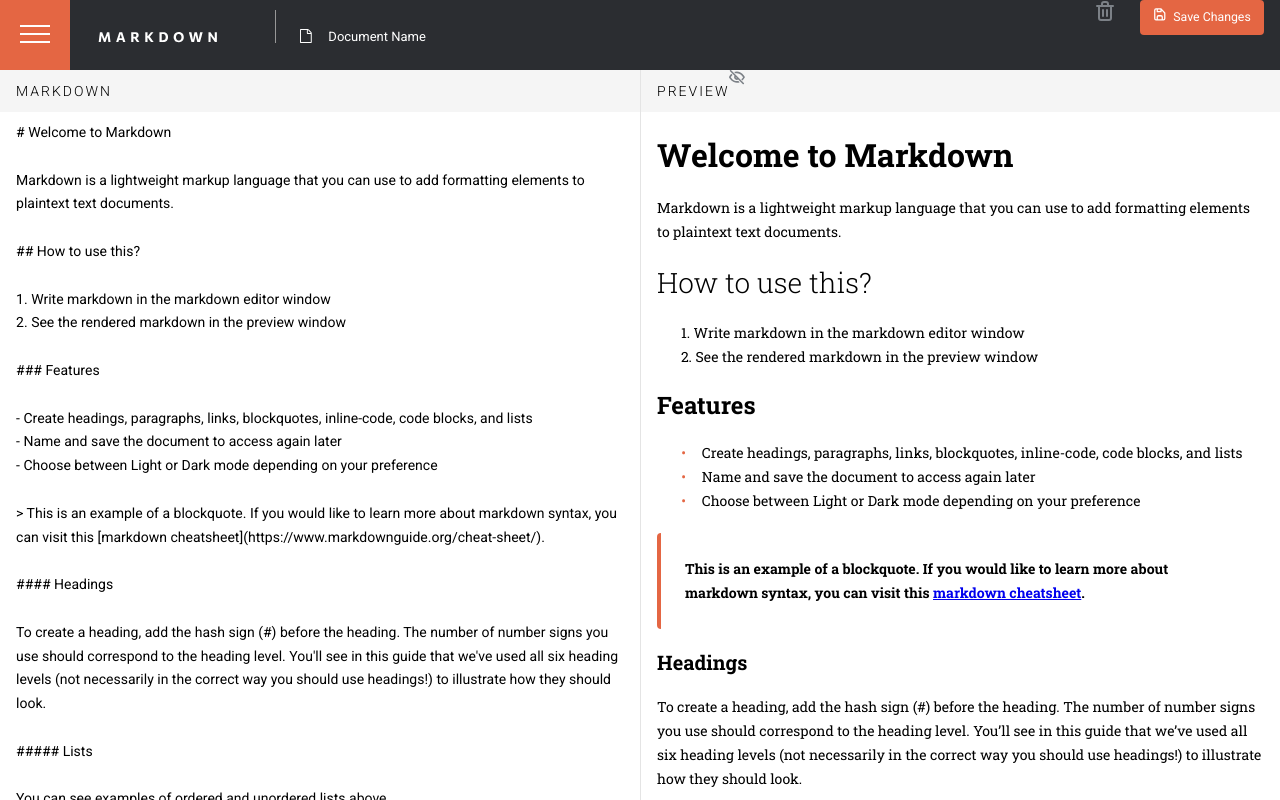
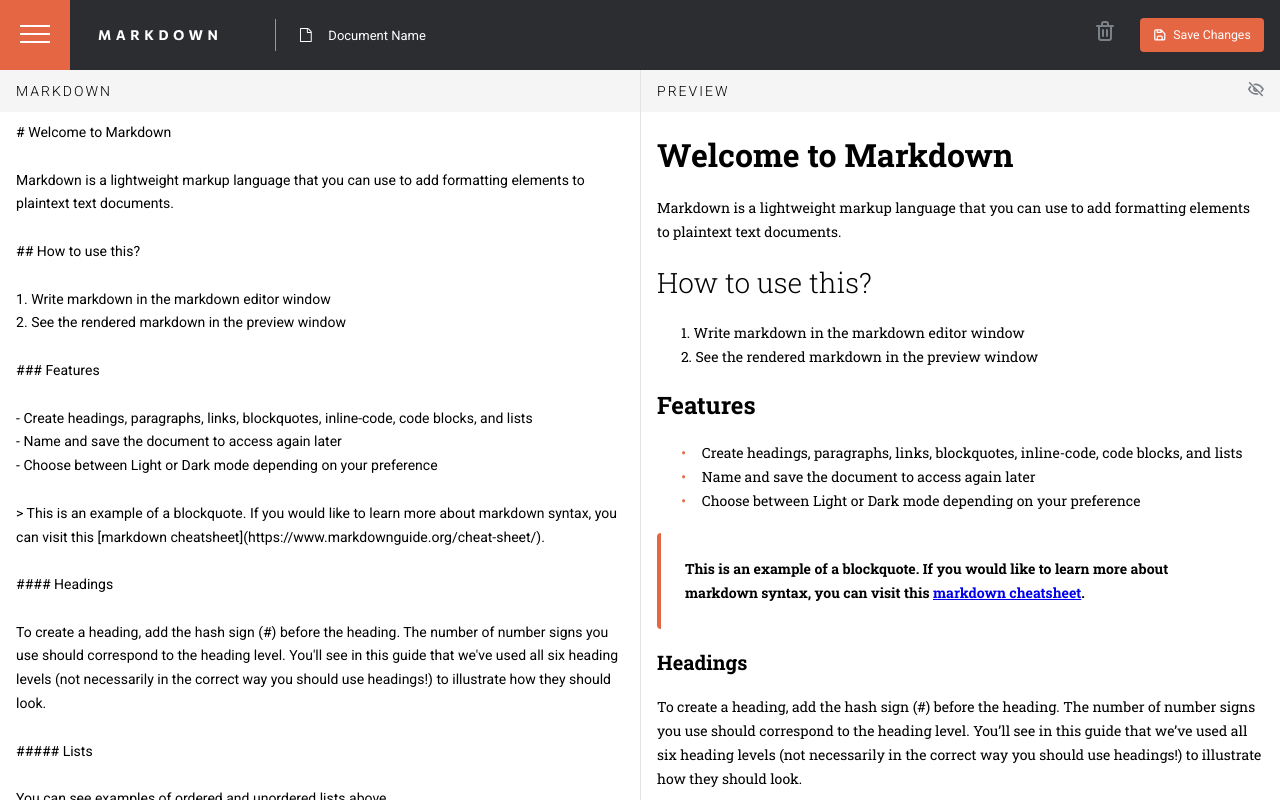
Before and after one commit to bradleyhop/frontend-mentor-in-browser-markdown-editor, a Vue app: page / in a window 1280 px wide. Shown: the top 800 px of the page. Built offline with nearby package versions, Linux system fonts and the light colour scheme.

Commit message:
fix app bar and sidebar; styling

```diff
--- a/index.html
+++ b/index.html
@@ -2,13 +2,14 @@
 <html lang="en">
   <head>
     <meta charset="UTF-8" />
+    <meta name="viewport" content="width=device-width, initial-scale=1.0" />
+
     <link
       rel="icon"
       type="image/png"
       sizes="32x32"
       href="src/assets/favicon-32x32.png"
     />
-    <meta name="viewport" content="width=device-width, initial-scale=1.0" />
 
     <title>Frontend Mentor | In-browser markdown editor</title>
 
@@ -16,7 +17,7 @@
     <link rel="preconnect" href="https://fonts.googleapis.com" />
     <link rel="preconnect" href="https://fonts.gstatic.com" crossorigin />
     <link
-      href="https://fonts.googleapis.com/css2?family=Roboto+Mono&family=Roboto+Slab:wght@300;400;700&family=Roboto:wght@300;400&display=swap"
+      href="https://fonts.googleapis.com/css2?family=Roboto+Mono&family=Roboto+Slab:wght@300;400;500;700&family=Roboto:wght@300;400&display=swap"
       rel="stylesheet"
     />
   </head>
--- a/src/App.vue
+++ b/src/App.vue
@@ -25,7 +25,11 @@ export default {
     </div>
   </div>
   <!-- Sidebar start -->
-  <div class="app-header">
+  <!-- dynamically set app-header so that the sidebar doesn't force it to the button -->
+  <div
+    class="app-header"
+    :style="{ 'min-width': !menuOpen ? '100%' : 'calc(100% - 250px)' }"
+  >
     <nav class="app-nav">
       <!-- toggle menu open here -->
       <button @click="menuOpen = !menuOpen" class="menu-button">
@@ -33,8 +37,7 @@ export default {
           <img
             class="hamburger-icon"
             src="@/assets/img/icon-menu.svg"
-            alt="hamburger icon to expand
-      navigation"
+            alt="hamburger icon to expand navigation"
           />
         </span>
         <span v-else>
@@ -50,7 +53,9 @@ export default {
 
     <img src="@/assets/img/logo.svg" alt="MARKDOWN logo" class="app-logo" />
 
+    <div class="menu-separator-container">
       <div class="menu-separator"></div>
+    </div>
 
     <div class="document-menu-container">
       <img
@@ -62,7 +67,7 @@ export default {
       <div class="filename"></div>
     </div>
 
-    <div class="save-del-container">
+    <div v-if="!menuOpen" class="save-del-container">
       <button class="delete-icon">
         <img
           src="@/assets/img/icon-delete.svg"
@@ -97,6 +102,7 @@ export default {
   overflow-x: hidden;
   float: left;
   background-color: $black2;
+  position: sticky;
 
   .menu-content {
     margin-left: 1.71rem;
@@ -131,9 +137,13 @@ export default {
 
 .app-header {
   background-color: $black3;
+  display: inline-flex;
+  align-items: center;
+  min-width: calc(100% - 250px);
 
   .document-menu-container {
     display: inline-flex;
+    flex-grow: 1;
 
     .document-icon {
       height: 1rem;
@@ -164,17 +174,19 @@ export default {
     }
   }
 
+  .menu-separator-container {
+    display: inline-flex;
+    align-items: center;
+
     .menu-separator {
-    display: inline-block;
       width: 1px;
       height: 2.35rem;
       background-color: #979797;
       margin: 0 24px 0 30px;
     }
+  }
 
   .save-del-container {
-    float: right;
-
     .delete-icon {
       border: none;
       background: none;
@@ -200,7 +212,7 @@ export default {
 
       .save-changes-cont {
         display: flex;
-        justify-content: center;
+        align-items: center;
         padding: 0.59rem 0.94rem;
       }
 
--- a/src/components/MDEditor.vue
+++ b/src/components/MDEditor.vue
@@ -112,6 +112,7 @@ export default {
   justify-content: center;
   flex-direction: column;
   padding-left: $margin-16;
+  flex-grow: 1;
 }
 
 .markdown-text {
@@ -119,18 +120,23 @@ export default {
   font-family: "Roboto", mono;
   min-width: 50vw;
   min-height: 150vh;
-  padding: 9px $margin-16;
+  padding: 0.64rem $margin-16;
   overflow: scroll;
   line-height: 1.7rem;
 }
 
 .preview-container {
   width: 100%;
+
+  .preview-button-container {
+    display: flex;
+  }
 }
 
 .preview-button {
   background: none;
   border: none;
+  margin-right: 1.14rem;
 }
 
 .html-preview-text {
```
Lines whose indentation alone changed are shown as unchanged.
